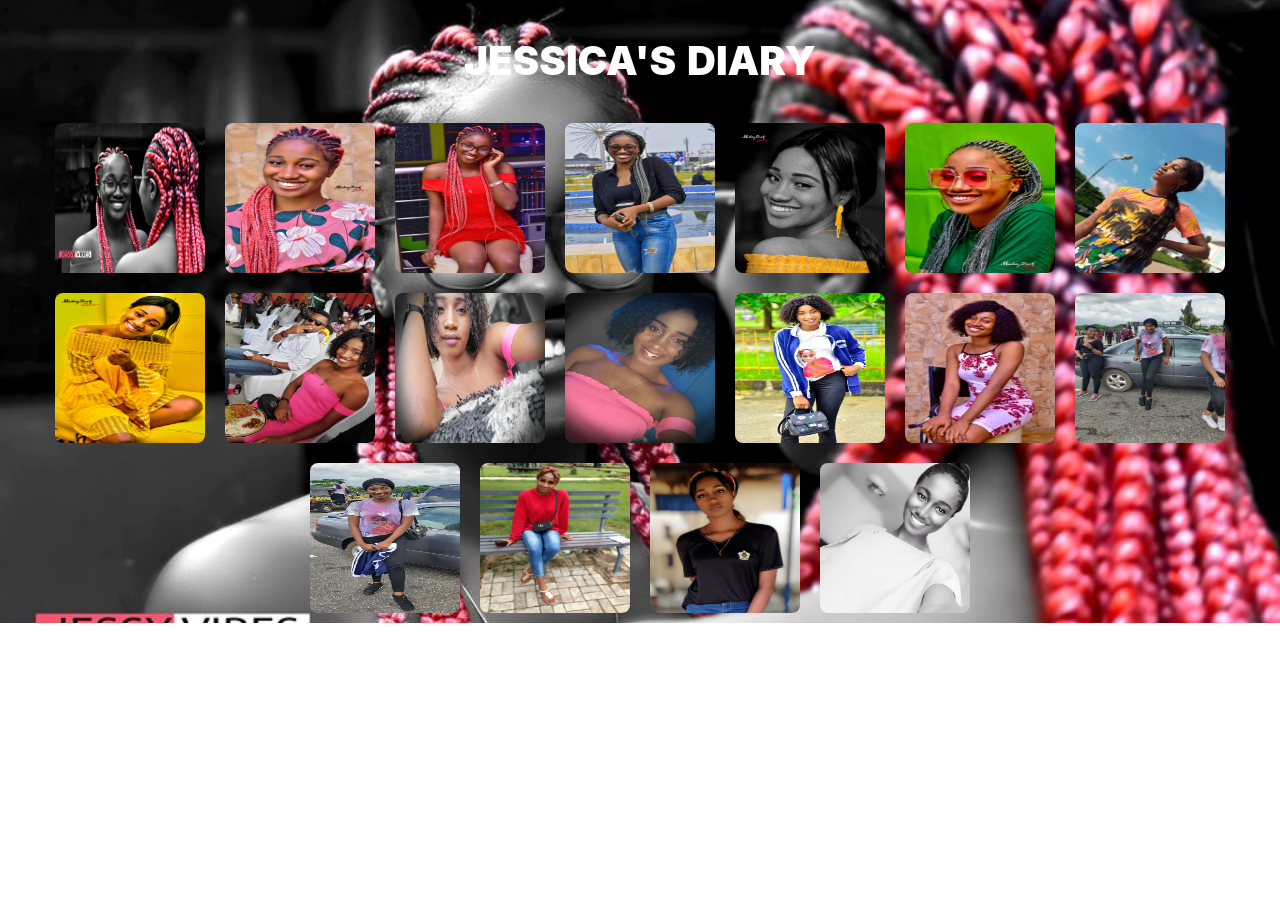
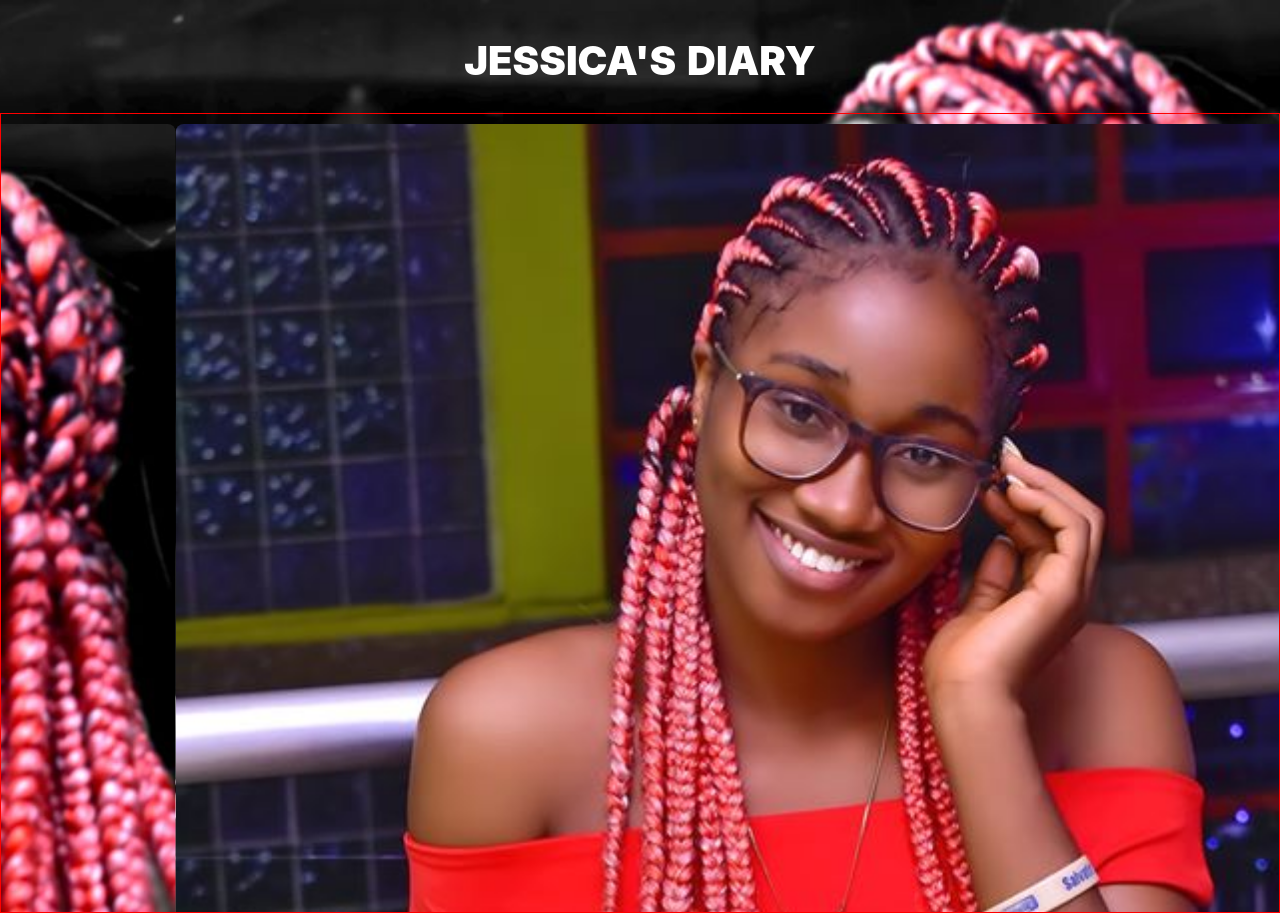
Before and after one commit to mcbobby7/jessica, a React (Create React App) app: page / in a window 1280 px wide. Before the commit the page ends 800 px from the top, so only its background shows below. Built offline with nearby package versions, Linux system fonts and the light colour scheme.

Commit message:
make carousel functional

```diff
--- a/src/App.css
+++ b/src/App.css
@@ -20,6 +20,8 @@
   font-size: 40px;
   font-weight: 1000;
   padding-top: 30px;
+  position: sticky;
+  top: 0;
 }
 
 .images {
@@ -38,9 +40,9 @@ img {
   border-radius: 8px;
 }
 
-img:hover {
+/* img:hover {
   transform: scale(1.2);
-}
+} */
 
 .img {
   width: 100%;
--- a/src/App.js
+++ b/src/App.js
@@ -1,5 +1,6 @@
 import React from 'react';
 import './App.css';
+import Carousel from './components/carousel';
 
 
 
@@ -10,7 +11,8 @@ function App() {
       <header>
         <h1 className="header">JESSICA'S DIARY</h1>
       </header>
-      <div className="images">
+      <Carousel />
+      {/* <div className="images">
         <div className="img">
         <img src="assets/img/jessy.jpg" alt="img" />
         <img src="assets/img/jessy1.jpg" alt="img" />
@@ -31,7 +33,7 @@ function App() {
         <img src="assets/img/jessy19.jpg" alt="img" />
         <img src="assets/img/jessy20.jpg" alt="img" />
         </div>
-      </div>
+      </div> */}
 
     </div>
   );
--- /dev/null
+++ b/src/components/carousel.js
@@ -0,0 +1,53 @@
+import makeCarousel from 'react-reveal/makeCarousel';
+import React from 'react';
+// we'll need the Slide component for sliding animations
+// but you can use any other effect
+import Slide from 'react-reveal/Slide';
+// we'll use styled components for this tutorial
+// but you can use any other styling options ( like plain old css )
+import styled, { css } from 'styled-components';
+
+const Container = styled.div`
+  border: 1px solid red;
+  position: relative;
+  overflow: hidden;
+  width: 100vw;
+  height: 100vh;
+`;
+
+// const Courosel = () => {
+
+//     const CarouselUI = ({ children }) => <Container>{children}</Container>;
+//     const Carousel = makeCarousel(CarouselUI);
+
+//     render (
+
+//     );
+// }
+
+// export default Courosel;
+
+class Carousel extends React.Component {
+    render () {
+        const CarouselUI = ({ children }) => <Container>{children}</Container>;
+    const Carousel = makeCarousel(CarouselUI);
+      return (
+        <Carousel defaultWait={1000} /*wait for 1000 milliseconds*/ >
+        <Slide right>
+          <div>
+          <img style={{width: '100%', height: '100%'}} src="assets/img/jessy.jpg" alt="img" />
+            <p>Slide Description</p>
+          </div>
+        </Slide>
+        <Slide right>
+          <div>
+          <img style={{width: '100%', height: '100%'}} src="assets/img/jessy2.jpg" alt="img" />
+            <p>Slide Description</p>
+          </div>
+        </Slide>
+      </Carousel>
+      );
+    }
+  }
+
+  export default Carousel;
```
